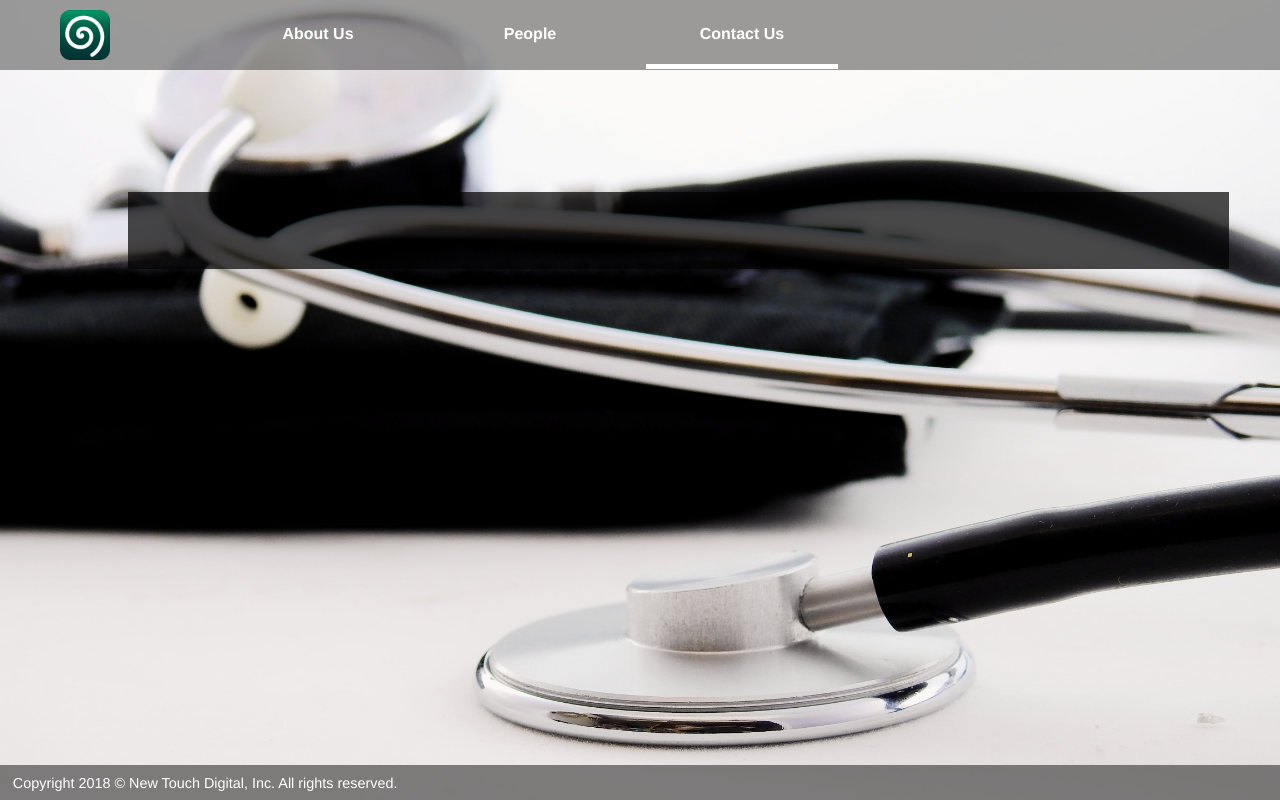
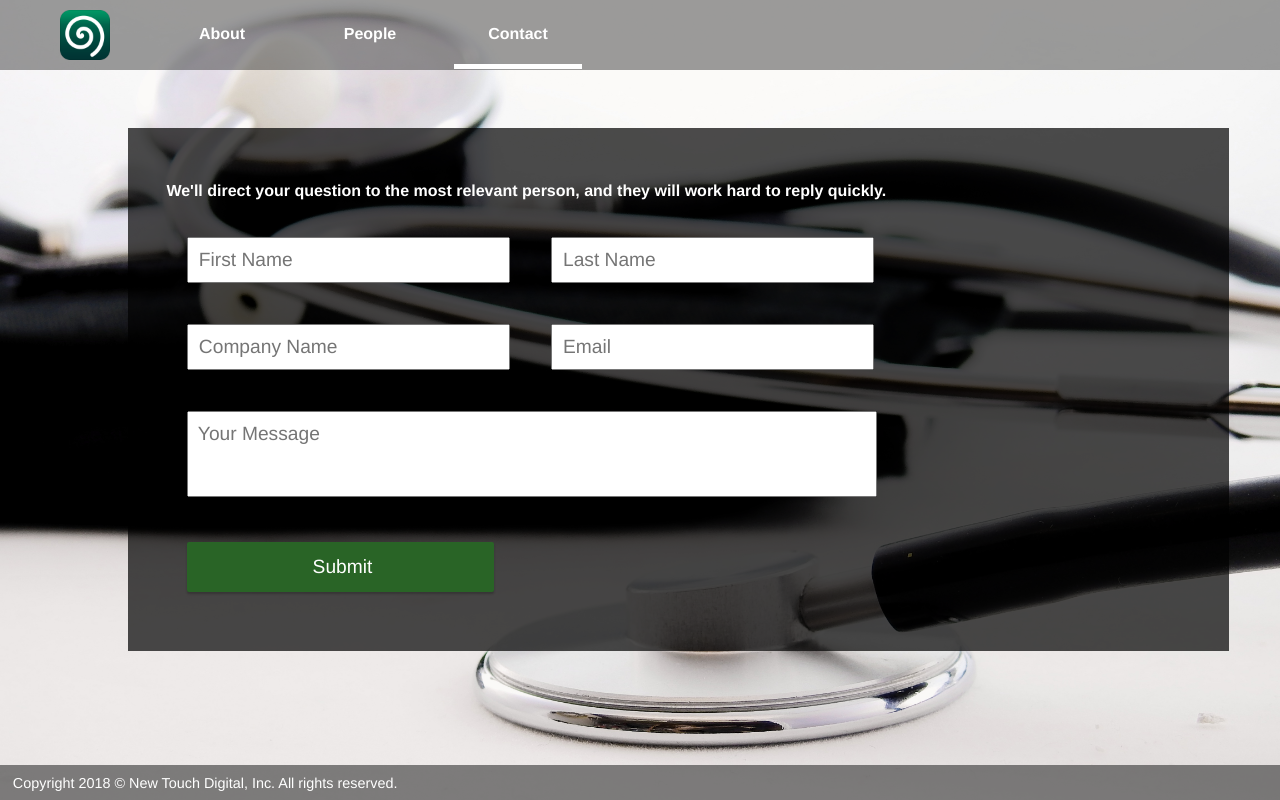
Before and after one commit to vccabral/newtouchwebsite, a Vue app: page /#/contact in a window 1280 px wide. Built offline with nearby package versions, Linux system fonts and the light colour scheme.

Commit message:
finished basic feature

```diff
--- a/src/App.vue
+++ b/src/App.vue
@@ -3,9 +3,9 @@
     <div id="router">
       <router-link to="/"class="logo"><img src="./assets/logo.png" alt="#">
       </router-link>
-      <router-link to="/about">About Us</router-link>
+      <router-link to="/about">About</router-link>
       <router-link to="/people">People</router-link>
-      <router-link to="/contact">Contact Us</router-link>
+      <router-link to="/contact">Contact</router-link>
     </div>
     <transition name="fade" duration="1000">
        <router-view></router-view>
@@ -26,14 +26,32 @@ export default {
 </script>
 
 <style>
+body{
+  overflow: hidden;
+}
 #app {
   font-family: 'Avenir', Helvetica, Arial, sans-serif;
   -webkit-font-smoothing: antialiased;
   -moz-osx-font-smoothing: grayscale;
   text-align: center;
   overflow: hidden;
+    -webkit-user-select: none;  /* Chrome all / Safari all */
+    -moz-user-select: none;     /* Firefox all */
+    -ms-user-select: none;      /* IE 10+ */
+    -o-user-select: none;
+    user-select: none;
   cursor:default;
 }
+[v-cloak] {
+  display: none;
+}
+textarea{
+  resize: none;
+}
+textarea, input{
+  outline: none;
+}
+a:hover,a:visited{text-decoration:none;}
 a{
   text-decoration: none;
 }
@@ -52,7 +70,7 @@ li{
 #router>a{
   display: block;
   color:white;
-  width:15%;
+  width:10%;
   margin:15px 10px;
   float: left;
   padding-bottom: 21px;
--- a/src/components/About.vue
+++ b/src/components/About.vue
@@ -1,8 +1,12 @@
 <template>
   <div id="about">
   	<div id="main-wrapper">
+  		<h1>About Us</h1>
   		<p>NewTouch Digital is a health technology building a mobile health and data analytics platform to optimize clinical care for sufferers of neurodegenerative diseases.</p>
   		<p>NewTouch Digital is based in Washington D.C. </p>
+  		<h1>MISSION</h1>
+  		<p>Our mission is to digitally reshape and improve the model of care for a broad range of neurodegenerative diseases by embedding NewTouch’s clinical platform and data analytical tools with doctors, patients, and industry partners.
+	               </p>
   	</div>
    </div>
 </template>
@@ -29,15 +33,20 @@ export default {
 #main-wrapper{
     position: relative;
     width: 80%;
-    margin: 15% 10%;
-    padding:3%;
+    margin: 10% 10%;
+    padding:0.5% 3% 3%;
     text-align: left;
-    font-size:1.5em;
-    font-weight: bold;
+    font-size:1.2em;
     background-color: rgba(0,0,0,0.7);
     color:white;
 }
+h1{
+    font-size:1.2em;
+    font-weight: bold;
+    margin-top:5%;
+}
 #main-wrapper>p{
-    margin-bottom: 5%;
+    margin-bottom: 1%;
+    line-height: 35px;
 }
 </style>
--- a/src/components/Contact.vue
+++ b/src/components/Contact.vue
@@ -1,7 +1,17 @@
 <template>
   <div id="contact">
     <div id="main-wrapper">
-
+    <p>{{note}}</p>
+       <form action="https://formspree.io/viddamao@gmail.com"
+       method="POST">
+ 	<input type="text" placeholder="First Name" name="first">
+ 	<input type="text" placeholder="Last Name"name="last">
+ 	<input type="text" placeholder="Company Name" name="company">
+ 	<input type="text" placeholder="Email" name="email">
+ 	<textarea type="text" placeholder="Your Message" id="msg" name="msg">
+	</textarea>
+	<input  id="submit_btn" class="btn_submit" type="submit" value="Submit">
+      </form>
     </div>
   </div>
 </template>
@@ -11,12 +21,16 @@ export default {
   name: 'Contact',
   data () {
     return {
+      note: `We'll direct your question to the most relevant person, and they will work hard to reply quickly.`
     }
   }
 }
 </script>
 
 <style scoped>
+td{
+  font-size:0.7em;
+}
 #contact{
     background: url(../assets/bg_contact.jpg) no-repeat;
     width:100%;
@@ -28,12 +42,44 @@ export default {
 #main-wrapper{
     position: relative;
     width: 80%;
-    margin: 15% 10%;
+    margin: 10% 10%;
     padding:3%;
     text-align: left;
-    font-size:1.5em;
+    font-size:1em;
     font-weight: bold;
     background-color: rgba(0,0,0,0.7);
     color:white;
 }
+#main-wrapper input,#msg{
+    width:30%;
+    line-height: 40px;
+    font-family: AvenirNext-Medium,Helvetica Neue,Helvetica,sans-serif;
+    font-size:1.2em;
+    padding-left: 10px;
+    display: inline-block;
+    margin:2%;
+}
+#msg{
+    width:66%;
+    margin-right: 20%;
+}
+.btn_submit{
+	width:120px;
+	height:50px;
+	display: block;
+	margin-left: 2%;
+	margin-top:20px;
+	line-height:35px;
+	text-align:center;
+	background-color:#296426;
+	color:#fff;
+	font-size:16px;
+	border: 0px;
+	border-radius:2px;
+	box-shadow: 0px 2px 2px rgba(33,33,33,0.4);
+	cursor: pointer;
+}
+.btn_submit:hover{
+	box-shadow: 0px 7px 5px rgba(33,33,33,0.5);
+}
 </style>
--- a/src/components/People.vue
+++ b/src/components/People.vue
@@ -3,13 +3,16 @@
         <div id="main-wrapper">
           <p>People on our team</p>
           <ul>
-            <li v-for="people in team">
-              <img v-bind:src="people.image" alt="#">
+            <li v-for="(people,index) in team" v-on:mouseover="hover_card = index"
+              v-on:mouseout="hover_card=-1" v-bind:class="{ active: hover_card==index }">
+              <img v-bind:src="people.image" alt="#" v-on:click="showLinkedin(people.link)">
               <p>{{people.name}}</p>
               <p>{{people.position}}</p>
+              <p v-show="hover_card==index" id="info">{{people.info}}</p>
             </li>
           </ul>
         </div>
+
   </div>
 </template>
 
@@ -18,28 +21,42 @@ export default {
   name: 'People',
   data () {
     return {
+      hover_card: -1,
       team: [
         {
           name: 'Atila Omer',
           position: 'Co-Founder & Chief Executive Officer  ',
-          image: require('../assets/people/atila.jpg')
+          link: 'https://www.linkedin.com/in/atila-omer-16b808/',
+          image: require('../assets/people/atila.jpg'),
+          info: `Atila is a founder and Chief Executive Officer of NewTouch Digital.  Prior to NewTouch Atila co-founded Collaborative Fusion Inc. (CFI), a technology firm which developed incident management software for identifying, alerting and coordination emergency personnel in times of disaster. CFI was founded out of Carnegie Mellon University. From 2001 to 2011, Atila served as CEO of CFI which provided technology solutions to the public sector for local, state, and federal governmental agencies. CFI was selected as one of the "50 Best Places to Work in Western Pennsylvania" for 5 consecutive years from 2007 to 2011 by the Pittsburgh Business Times. In September 2011, CFI was acquired by the Intermedix Corporation, a company owned by private equity firm Thomas H, Lee. Following the acquisition of CFI, Atila served as a Senior Vice President and was responsible for leading the Intermedix’ EMSystems Division. EMSystems' technology protects over 80% of the U.S. population along with public agencies, major corporations, universities, and health systems in over 30 countries. Atila holds a Bachelor of Science Degree in Finance from Wayne State University, and an MBA from Carnegie Mellon University. `
         },
         {
           name: 'Alex Ksendzovsky, MD',
           position: 'Co-Founder & Chief Science Officer',
-          image: require('../assets/people/alex.jpg')
+          link: 'https://www.linkedin.com/in/alexander-ksendzovsky-31732711/',
+          image: require('../assets/people/alex.jpg'),
+          info: `Alexander Ksendzovsky, MD is a founder and Chief Science Officer of NewTouch Digital. Alex has embarked on a career in research and clinical neuroscience. Alex graduated from Emory University with a B.S. Neuroscience and Philosophy where he worked in several research laboratories focused on Parkinson’s disease. Alex graduated with an M.D. with distinction in research from The Chicago Medical School where he focused his research and clinical efforts on brain tumor immunology. He is currently a senior Resident Physician in the Department of Neurosurgery at the University of Virginia and Surgical Neurology Branch at the National Institutes of Health (NIH). He is pursuing an enfolded Ph.D. in molecular physiology and biological physics where he is focused on molecular and physiological mechanisms of epilepsy. Alex has published in central nervous system oncology, epilepsy, functional neurosurgery and pediatrics. He will serve as the medical and scientific expert focusing on product specification and clinical trials.`
         },
         {
           name: 'Jonathan Pomeraniec, MD',
           position: 'Co-Founder & Chief Medical Officer',
-          image: require('../assets/people/jonathan.jpg')
+          link: 'https://www.linkedin.com/in/jonathan-pomeraniec-785a294/',
+          image: require('../assets/people/jonathan.jpg'),
+          info: `Jonathan Pomeraniec, MD/MBA is a founder and Chief Medical Officer of NewTouch Digital. Jonathan has deep roots in both business and medicine. After completing undergraduate work at the Wharton School at the University of Pennsylvania, he worked as an analyst at Lehman Brothers and Barclays Capital. Jonathan transitioned to medicine by completing a postbaccalaureate degree at Columbia University and subsequently pursued an enfolded MD/MBA degree at the University of Virginia (UVA) School of Medicine and Darden School of Business. Jon was the president of the medical school and a Darden Foundation Scholar.  Jonathan is currently a resident in the joint UVA/National Institutes of Health (NIH) Neurosurgery residency program. Jonathan has conducted original research in functional neuroimaging and continues research in functional, pediatric and innovations of neurosurgery. He will serve as medical and business expert, specifically focusing on concept and product design along with patient care and clinical trials and rollout.
+`
         }/*,
         {
           name: 'Chris Cabral',
           position: 'Co-Founder & Chief Technology Officer',
-          image: require('../assets/people/chris.jpg')
+          image: require('../assets/people/chris.jpg'),
+          info: `Chris Cabral is a founder and Chief Technology Officer of NewTouch Digital. Chris has spent the last 10 years in the technology industry focusing on Web Development, Cyber Security and Automated Systems Management. As a senior technologist, consulting for several Federal agencies, Chris built out continuous deployment solutions for the Consumer Financial Protection Bureau and Continuous Monitoring Solutions for the assets inside the Department of Defense. Chris is an avid open source contributor whose accomplishments range from cross platform drawing tools in iOS and android to an open source training guides for ansible. He also personally maintains several ansible playbooks that are frequently used by the Consumer Finance Protection Bureau today to maintain their critical infrastructure. Chris graduated in 2007 from the Massachusetts Institute of Technology with a B.S. in Nuclear Science and Engineering. During that time he contributed to a the Journal of Biomedical Optics performing research and analysis on diffusion magnetic resonance imaging of mouse tongues. `
         }  */
       ]
+    }
+  },
+  methods: {
+    showLinkedin (pageUrl) {
+      window.open(pageUrl, '_blank')
     }
   }
 }
@@ -57,8 +74,8 @@ export default {
 #main-wrapper{
     position: relative;
     width: 80%;
-    min-height: 40%;
-    margin: 15% 10%;
+    min-height: 50%;
+    margin: 10% 10%;
     padding:3%;
     text-align: left;
     font-size:1em;
@@ -85,6 +102,21 @@ export default {
   border-radius: 200px;
   width: 120px;
   height:120px;
+  cursor: pointer;
+  z-index: 10;
+
 }
-
+#main-wrapper img:hover + .info {
+    display: block;
+}
+.active{
+  background-color: rgba(230,230,230,0.6);
+  color:black;
+  padding: 10px;
+  box-shadow: 0 8px 16px 0 rgba(0,0,0,0.2);
+}
+#info{
+  text-align: left;
+  padding: 5px;
+}
 </style>
```
